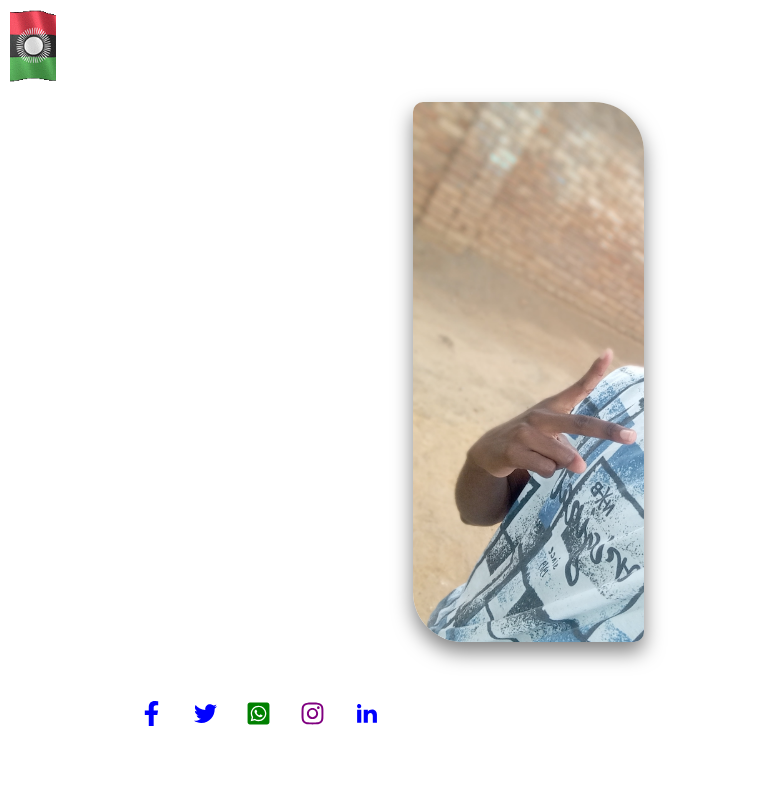
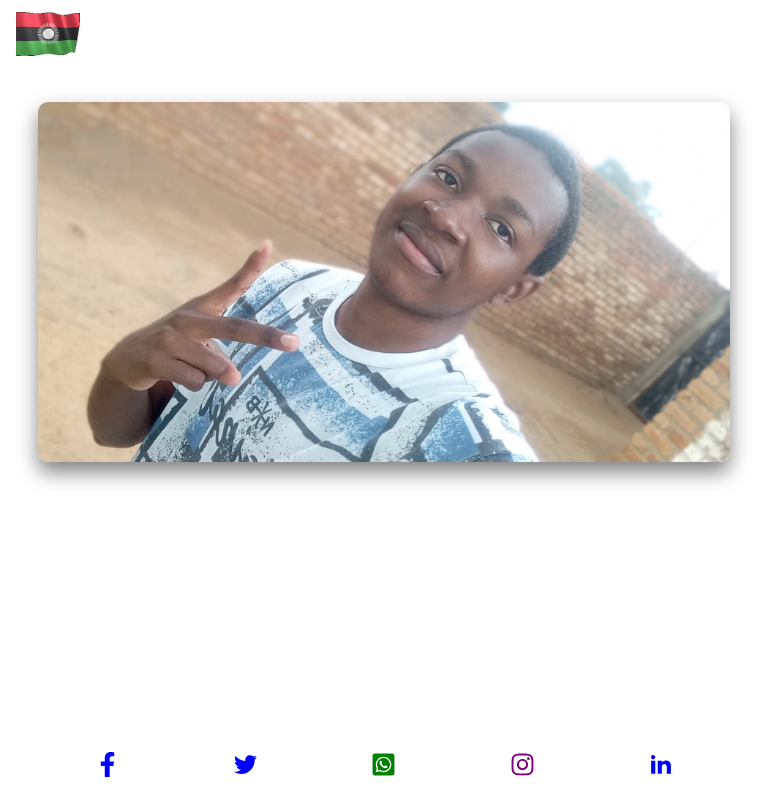
Before and after one commit to bed-com-27-20/Animeted-Pages, a React (Create React App) app: page /Land in a window 768 px wide. Built offline with nearby package versions, Linux system fonts and the light colour scheme.

Commit message:
done with responsive for tablet

```diff
--- a/src/LandingPage/Page1/Welcom.css
+++ b/src/LandingPage/Page1/Welcom.css
@@ -166,6 +166,32 @@
 
 }
 
-@media screen and (min-width: 501px) and (max-width: 833px) {
+@media screen and (min-width: 501px) and (max-width: 920px) {
+#flag{
+   background-size: 8vh;
+    margin: 10px;
+    height: 6vh;
+    width: 10%;
+}
 
+.mainbody{
+
+  display: flex;
+  flex-direction: column-reverse;
+  height: 90vh;
+  align-items: center;
+  justify-content: space-around;
 }
+
+#sect11{
+
+width: 90%;
+}
+
+#sect22{
+  background-image: url(../../Images/us3.jpg);
+  width: 90%;
+  height: 50%;
+  border-radius: 10px;
+}
+}
--- a/src/LandingPage/Page1/Welcom.jsx
+++ b/src/LandingPage/Page1/Welcom.jsx
@@ -11,7 +11,7 @@ function Welcom() {
     <div id='flag'>
     </div>
     <div className='movingText'>
-        <h1 id='qqq'> Thank U For Visiting Gambit The Code Master </h1>
+        <h1 id='qqq'>Malawian web developer</h1>
      </div>
     </div>
      <main className='mainbody'>
```
Also changed, not shown: src/Images/us3.jpg (added).
